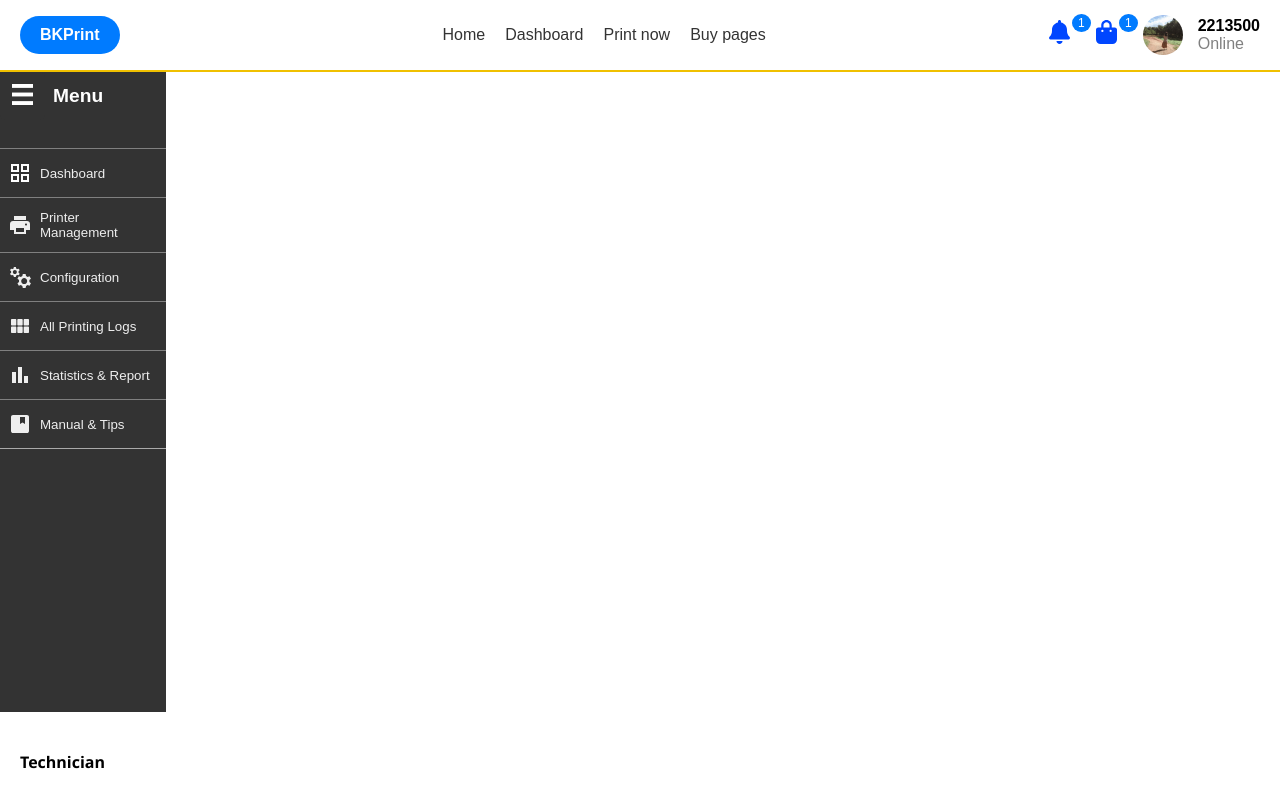
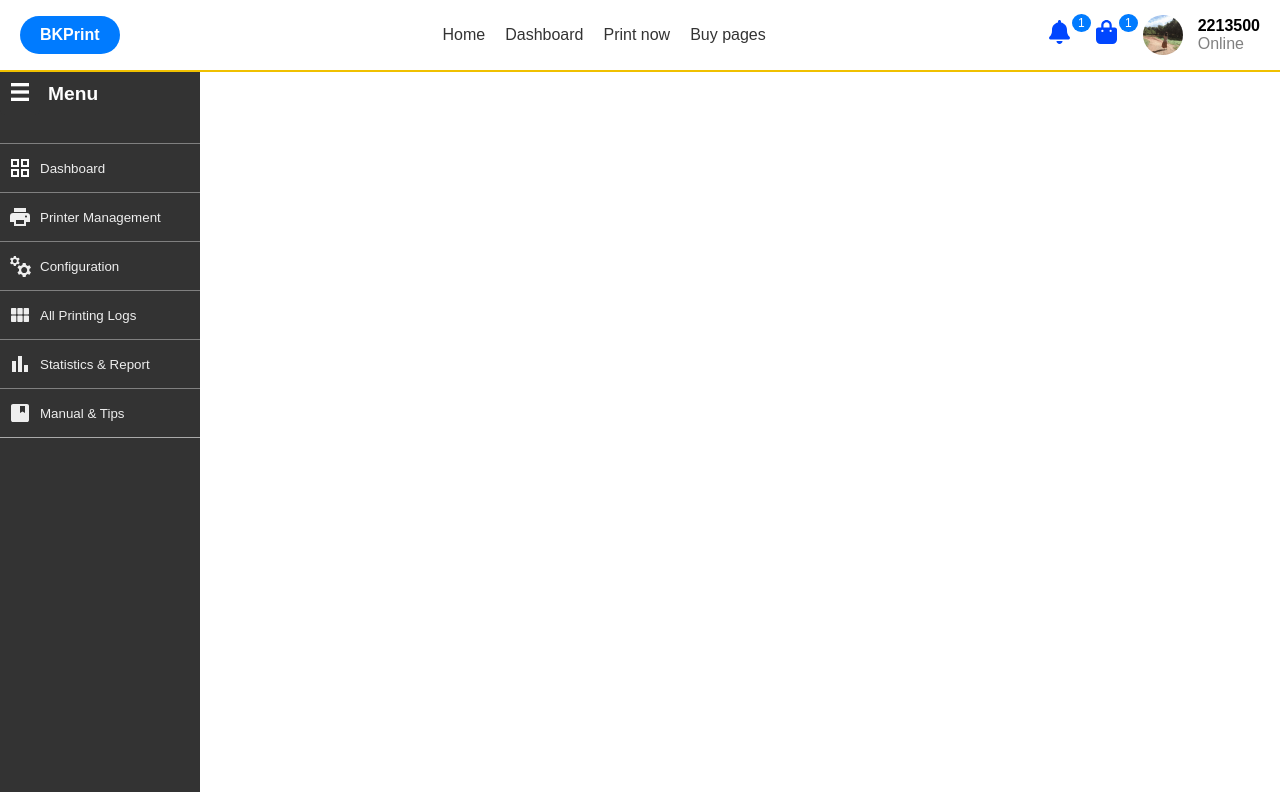
Before and after one commit to MeowStat/hcmut-ssps, a React (Create React App) app: page / in a window 1280 px wide. Shown: the top 794 px of the page. Built offline with nearby package versions, Linux system fonts and the light colour scheme.

Commit message:
Feat(SPSO_Menu): The side bar menu cannow toggle

```diff
--- a/src/css/SPSOMenu.css
+++ b/src/css/SPSOMenu.css
@@ -2,9 +2,8 @@
     padding: 0;
     box-sizing: border-box;
     display: flex;
-    width: 13%;
-    min-width: 150px;
-    min-height: 80vh;
+    width: 200px;
+    min-height: 90vh;
     background-color: #333;
     color: white;
     font-weight: 600;
@@ -14,7 +13,13 @@
     align-items: flex-start;
     text-align: center;
     flex: 1;
+    transition: width 0.5s ease; /* Smooth shrinking */
+    overflow: hidden;
 }
+
+.spso-menu.shrink {
+    width: 45px; /* Shrunk width */
+  }
 
 button {
     border: none;
@@ -38,12 +43,8 @@ button {
     padding: 5px;
 }
 
-#menu-btn:hover {
-    border: 1px solid gray;
-}
-
 #menu-btn-icon {
-    width: 35px;
+    width: 30px;
     height: auto;
 }
 
@@ -51,7 +52,6 @@ button {
     display: flex;
     flex-direction: column;
     min-width: 100%;
-    /* flex: 1; */
 }
 
 .spso-menu .spso-menu-tab-container button {
@@ -67,6 +67,9 @@ button {
     padding: 12px 8px;
     text-align: start;
     flex-grow: 1;
+    white-space: nowrap;
+    overflow: hidden;
+    text-overflow: ellipsis;
 }
 
 .spso-menu .spso-menu-tab-container button:hover {
--- a/src/js/SPSOMenu.js
+++ b/src/js/SPSOMenu.js
@@ -7,6 +7,7 @@ import log_icon from "../assets/img/calendar_view_month.svg"
 import stat_icon from "../assets/img/bar_chart.svg"
 import manual_icon from "../assets/img/developer_guide.svg"
 import { useNavigate } from "react-router-dom";
+import { useState } from "react"
 
 
 const tabs = [
@@ -43,20 +44,26 @@ const tabs = [
 ]
 
 const SPSOMenu = () => {
+    const [isShrunk,setIsShrunk] = useState(false)
+
+    const toggleMenu = () => {
+        setIsShrunk(!isShrunk)
+    }
+
     return (
-        <div className="spso-menu">
+        <div className={`spso-menu ${isShrunk? "shrink" : ""}`}>
             <div className="menu-title">
-                <button id="menu-btn">
+                <button id="menu-btn" onClick={toggleMenu}>
                     <img id= "menu-btn-icon" src={menuIcon}/>
                 </button>
-                Menu
+                {isShrunk ? "" : "Menu"}
             </div>
             <div className="spso-menu-tab-container">
             {tabs.map((tab) => (
 
                     <button key={tab.id} className="tabs" id={tab.id}>
                         <img id={tab.label} src={tab.icon} alt={`${tab.label} Icon`} />
-                        {tab.label}
+                        {isShrunk ? "" : tab.label}
                     </button>
 
                 ))}
```
